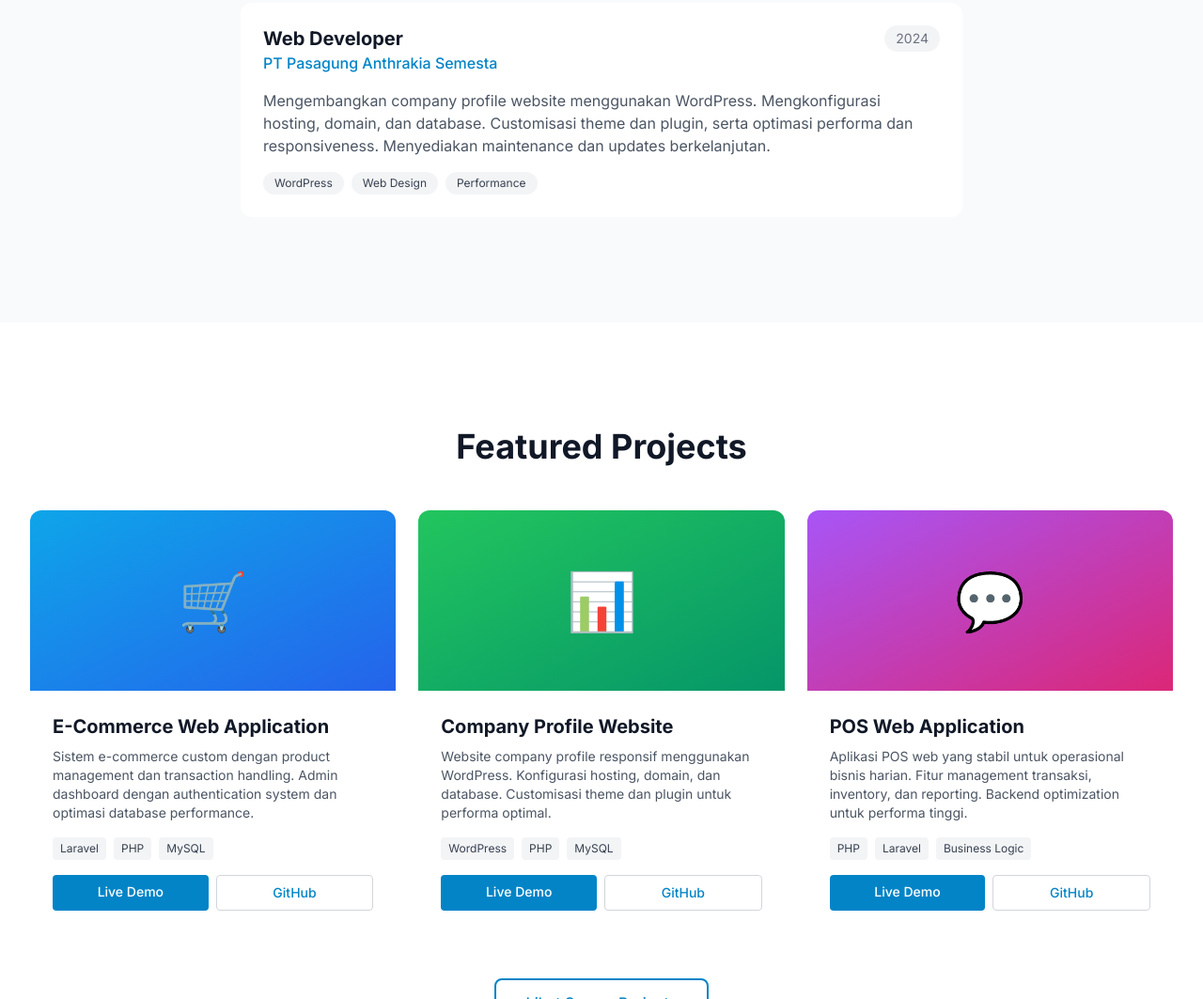
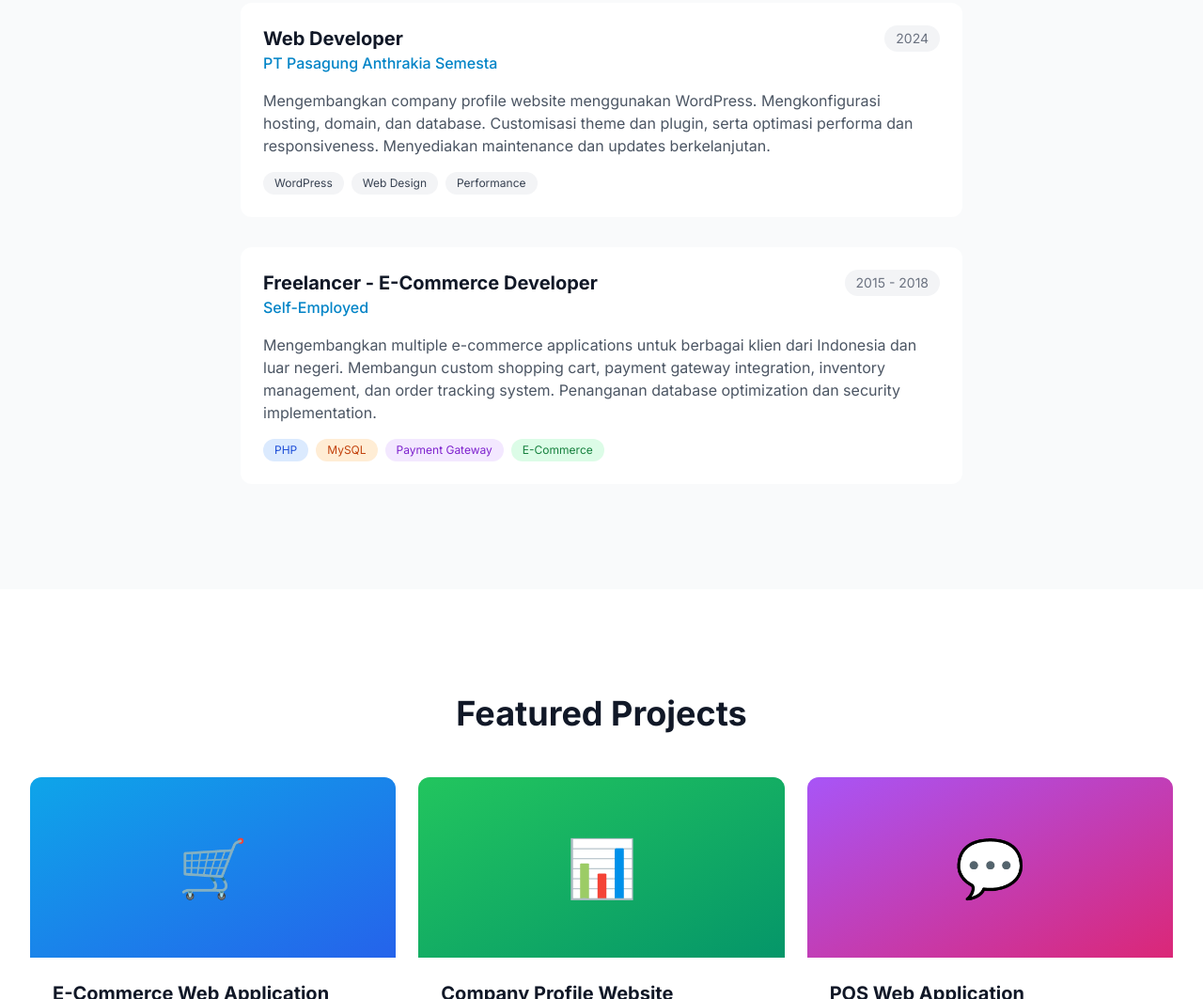
Before and after one commit to charlie2595/portfolio, a website built with Vite: page index.html in a window 1280 px wide. Shown: the part 2721-3784 px from the top of the page at 94% size. Built offline with nearby package versions, Linux system fonts and the light colour scheme.

Commit message:
Add freelancer e-commerce experience

```diff
--- a/index.html
+++ b/index.html
@@ -317,6 +317,26 @@
                             <span class="text-xs px-3 py-1 rounded-full bg-gray-100 dark:bg-gray-700 text-gray-700 dark:text-gray-300">Performance</span>
                         </div>
                     </div>
+
+                    <!-- Experience Item 3 -->
+                    <div class="p-6 bg-white dark:bg-gray-800 rounded-xl card-hover" data-animate>
+                        <div class="flex items-start justify-between mb-4">
+                            <div>
+                                <h3 class="text-xl font-bold">Freelancer - E-Commerce Developer</h3>
+                                <p class="text-accent-600 dark:text-accent-400 font-medium">Self-Employed</p>
+                            </div>
+                            <span class="text-sm text-gray-500 dark:text-gray-400 bg-gray-100 dark:bg-gray-700 px-3 py-1 rounded-full">2015 - 2018</span>
+                        </div>
+                        <p class="text-gray-600 dark:text-gray-400 mb-4">
+                            Mengembangkan multiple e-commerce applications untuk berbagai klien dari Indonesia dan luar negeri. Membangun custom shopping cart, payment gateway integration, inventory management, dan order tracking system. Penanganan database optimization dan security implementation.
+                        </p>
+                        <div class="flex gap-2 flex-wrap">
+                            <span class="text-xs px-3 py-1 rounded-full bg-blue-100 dark:bg-blue-900/30 text-blue-700 dark:text-blue-300">PHP</span>
+                            <span class="text-xs px-3 py-1 rounded-full bg-orange-100 dark:bg-orange-900/30 text-orange-700 dark:text-orange-300">MySQL</span>
+                            <span class="text-xs px-3 py-1 rounded-full bg-purple-100 dark:bg-purple-900/30 text-purple-700 dark:text-purple-300">Payment Gateway</span>
+                            <span class="text-xs px-3 py-1 rounded-full bg-green-100 dark:bg-green-900/30 text-green-700 dark:text-green-300">E-Commerce</span>
+                        </div>
+                    </div>
                 </div>
             </div>
         </section>
```
Also changed, not shown: dist/assets/index-CxXtCGTQ.css (added), dist/assets/index-DMnQdL0C.css (deleted), dist/assets/index-VTeTIh93.js (renamed from dist/assets/index-CNn7jNUD.js), dist/index.html.
